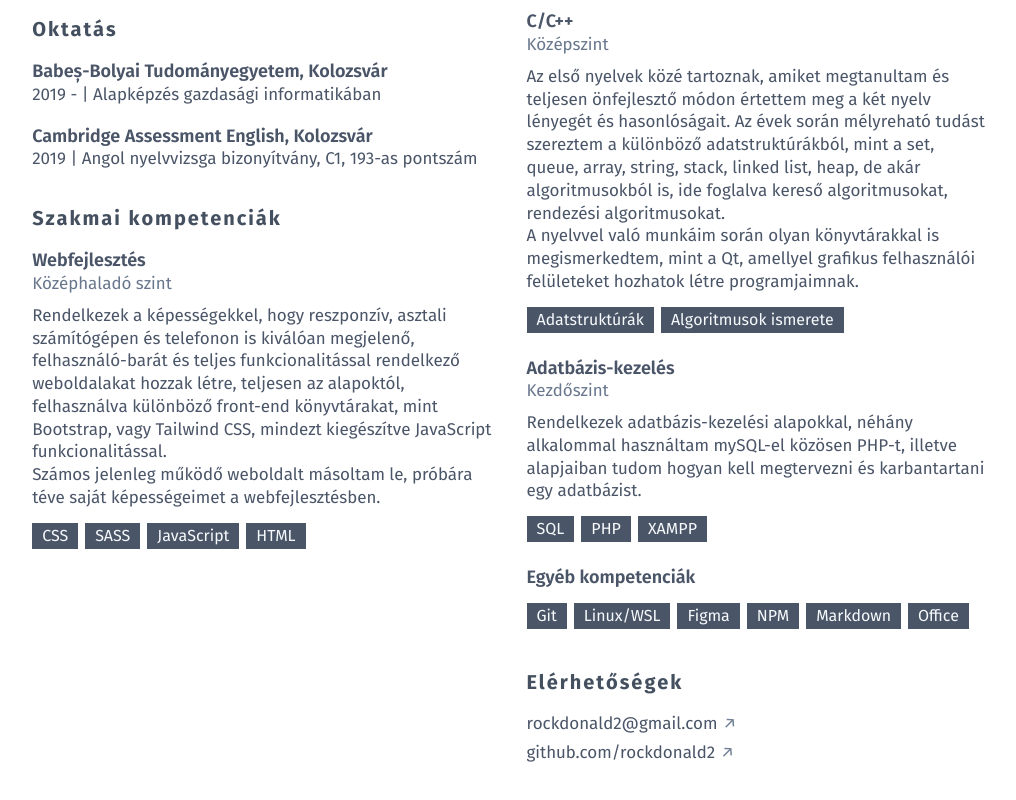
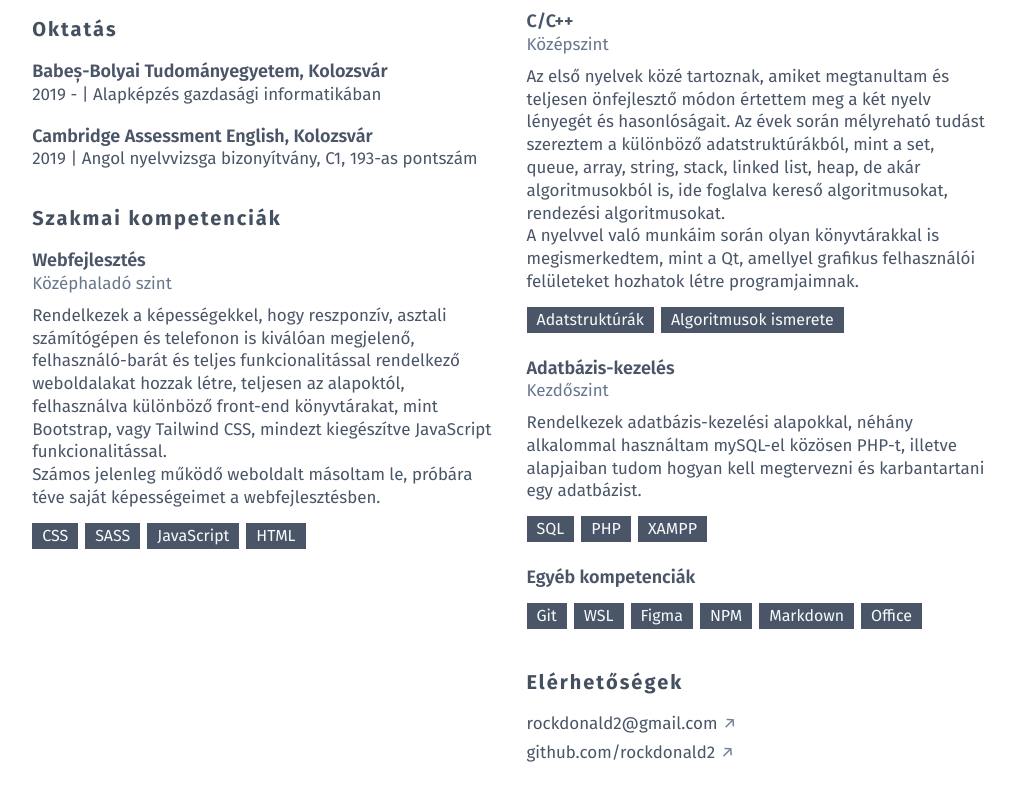
Before and after one commit to rockdonald2/Resume, a plain HTML site: page hungarian/index.html in a window 1280 px wide. Shown: the part 527-1327 px from the top of the page, without its empty margins (131-1147 px from the left). Drawn offline with Linux system fonts and the light colour scheme.

Commit message:
2020.06.27

```diff
--- a/hungarian/index.html
+++ b/hungarian/index.html
@@ -260,7 +260,7 @@
                         Git
                       </li>
                       <li class="px-2.5 mr-1.6 mb-1.6 text-base text-gray-100 print:bg-white print:border-inset bg-gray-700">
-                        Linux/WSL
+                        WSL
                       </li>
                       <li class="px-2.5 mr-1.6 mb-1.6 text-base text-gray-100 print:bg-white print:border-inset bg-gray-700">
                         Figma
```
